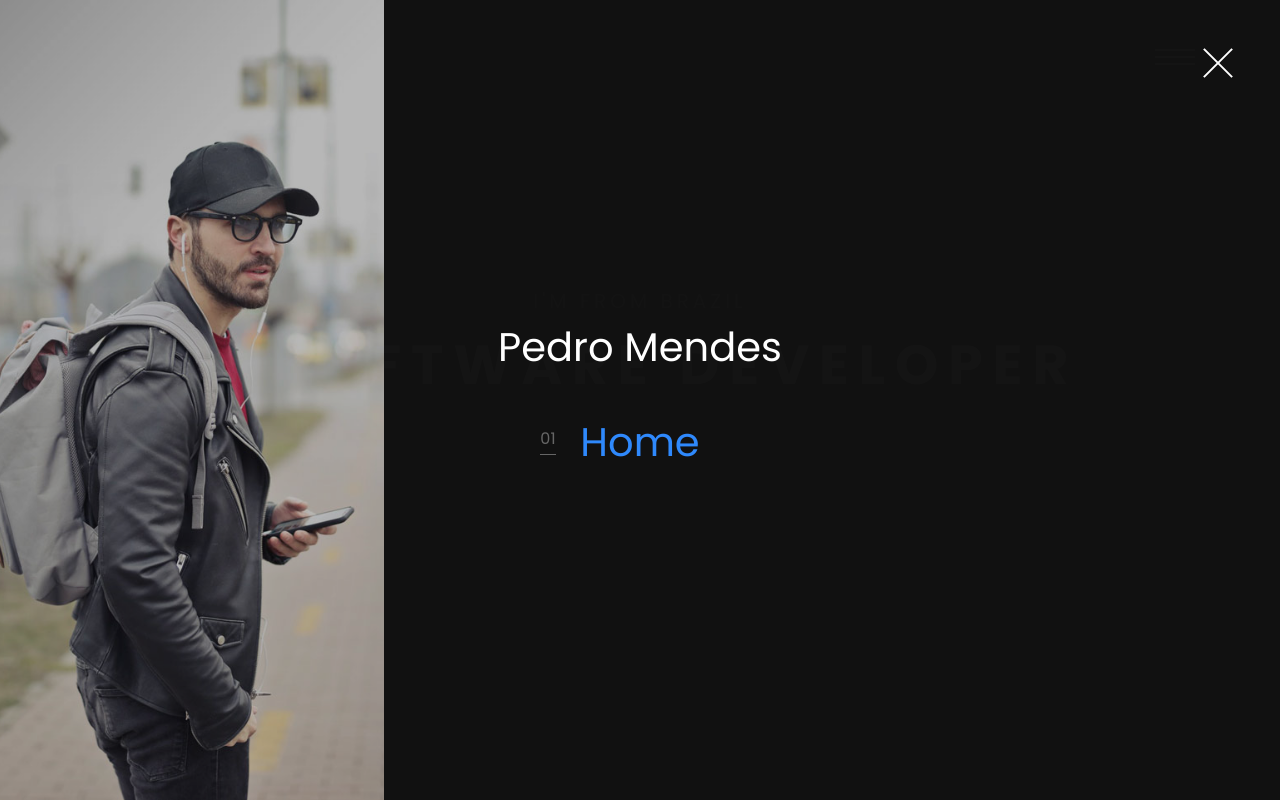
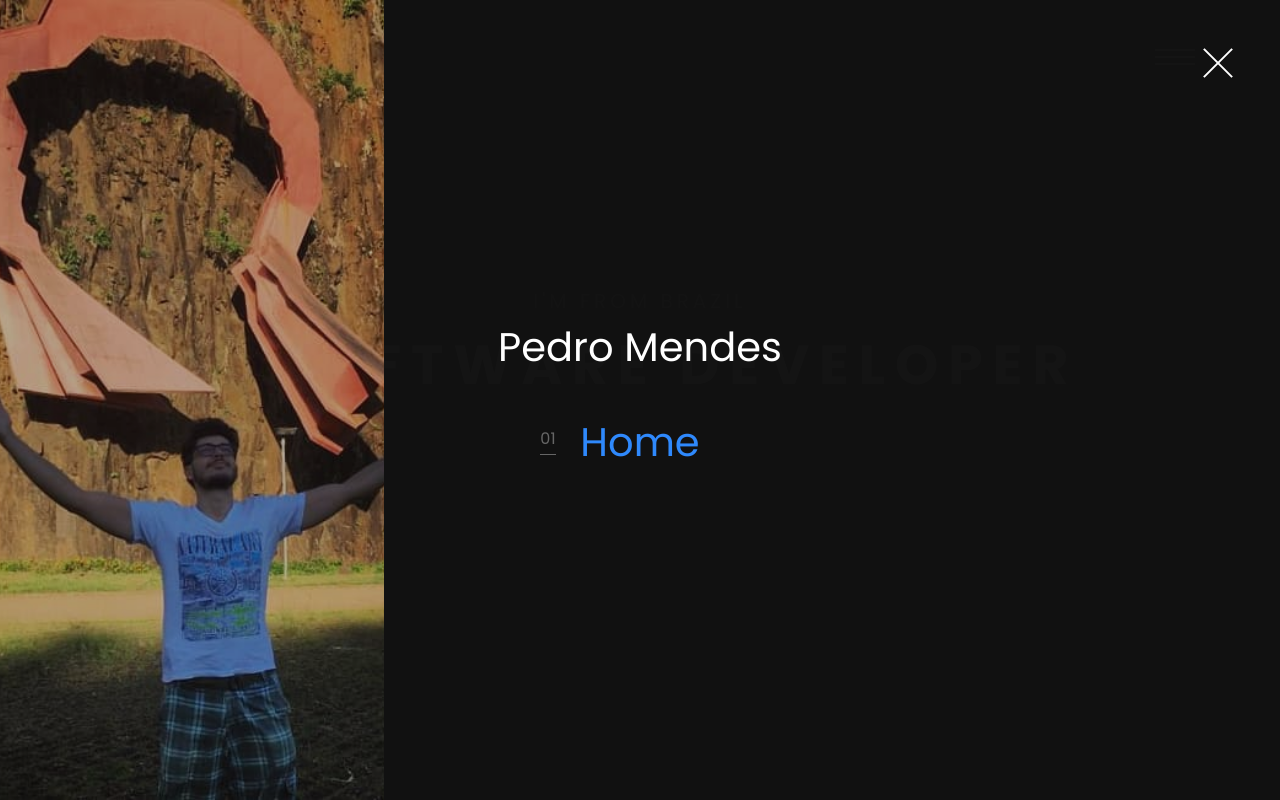
Before and after one commit to Pedro-Mendes/Pedro-Mendes.github.io, a plain HTML site: page index.html in a window 1280 px wide. Both pictures are taken after a click on the link 1175 px from the left and 52 px from the top of the page. Drawn offline with nearby package versions, Linux system fonts and the light colour scheme; some packages are replaced by stand-ins of ours; no server answers; files whose address does not match are found by name.

Commit message:
adding new picture

```diff
--- a/index.html
+++ b/index.html
@@ -37,7 +37,7 @@
     <nav id="colorlib-main-nav" role="navigation">
       <a href="#" class="js-colorlib-nav-toggle colorlib-nav-toggle active"><i></i></a>
       <div class="js-fullheight colorlib-table">
-        <div class="img" style="background-image: url(images/author-2.jpg);"></div>
+        <div class="img" style="background-image: url(images/myself.jpg);"></div>
         <div class="colorlib-table-cell js-fullheight">
           <div class="row no-gutters">
             <div class="col-md-12 text-center">
```
Also changed, not shown: images/myself.jpg (added).
